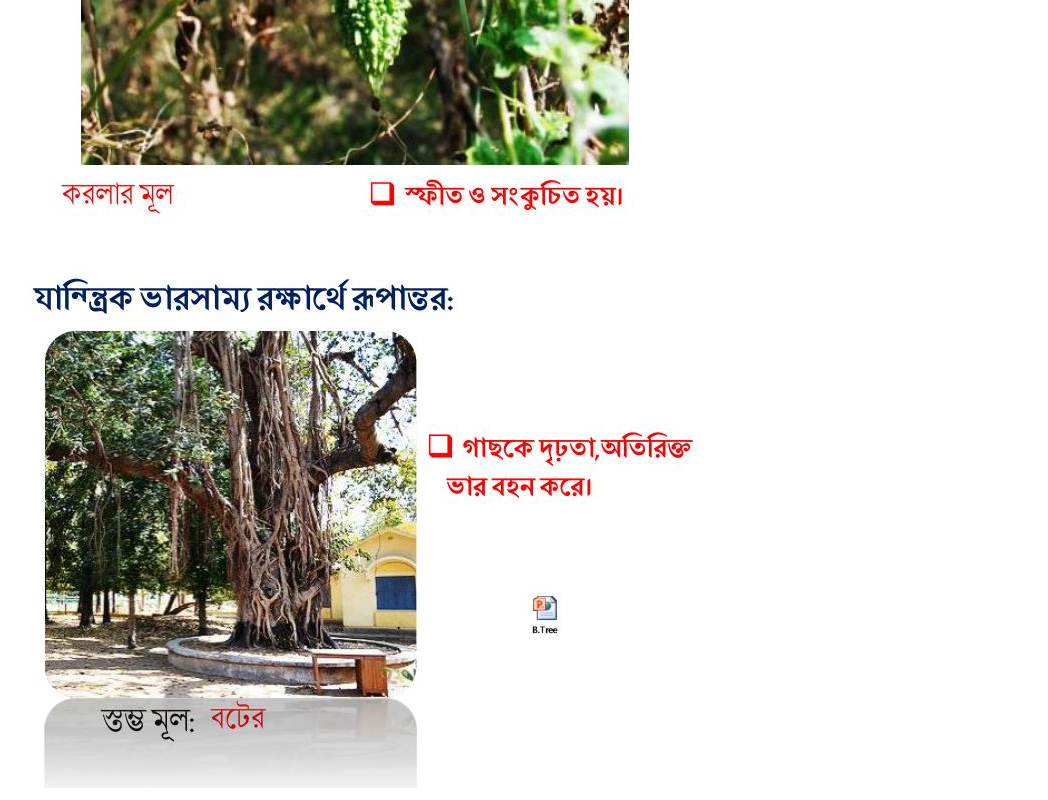
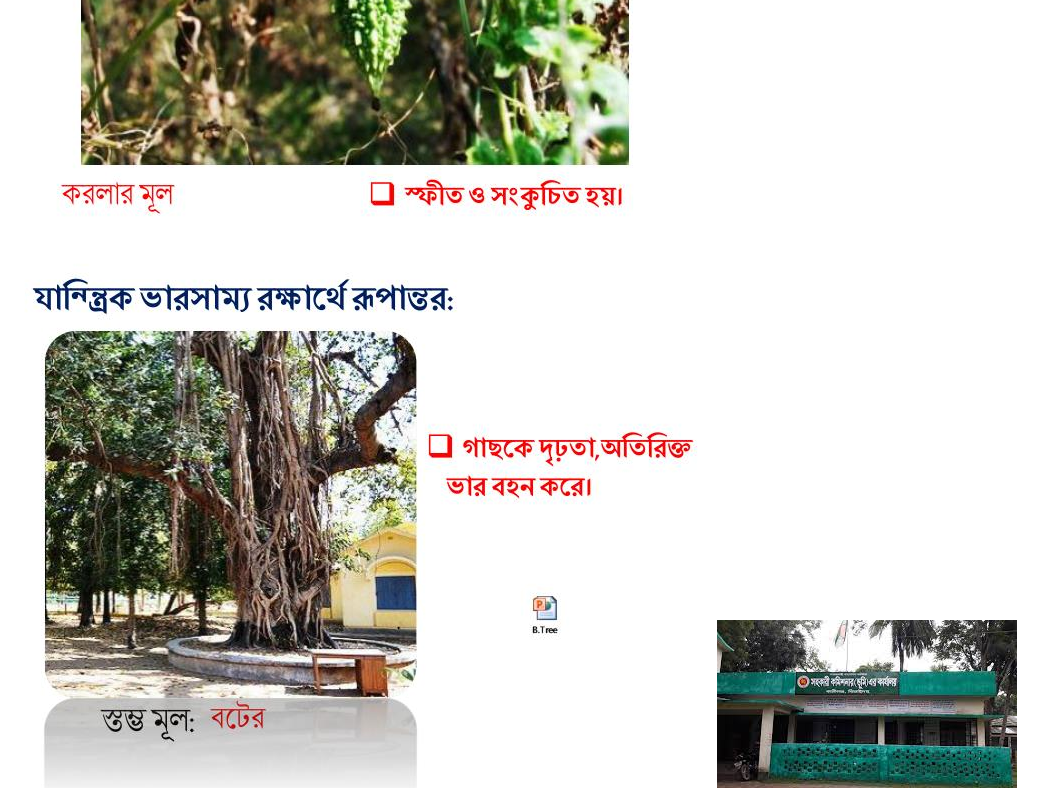
Before and after one commit to alipkumarbiswas/my-first-repo, a plain HTML site: page index.html in a window 1280 px wide. Shown: the part 532-1332 px from the top of the page, without its empty margins (15-1063 px from the left). Drawn offline with Linux system fonts and the light colour scheme.

Commit message:
ne image added

```diff
--- a/index.html
+++ b/index.html
@@ -14,5 +14,6 @@
 <p>More paragraph</p>
 <p>I am coding coding and coding</p>
 <img src="21.jpg" alt=""> <img src="22.jpg" alt="">
+<img src="images/download (1).jfif" alt="">
 </body>
 </html>
```
Also changed, not shown: images/download (1).jfif (added).
